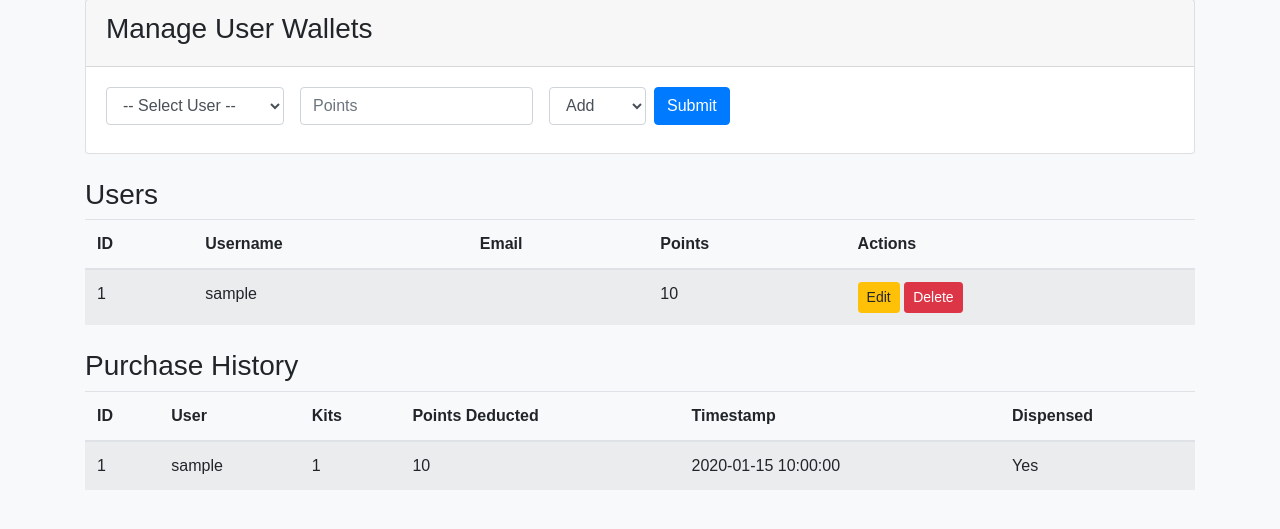
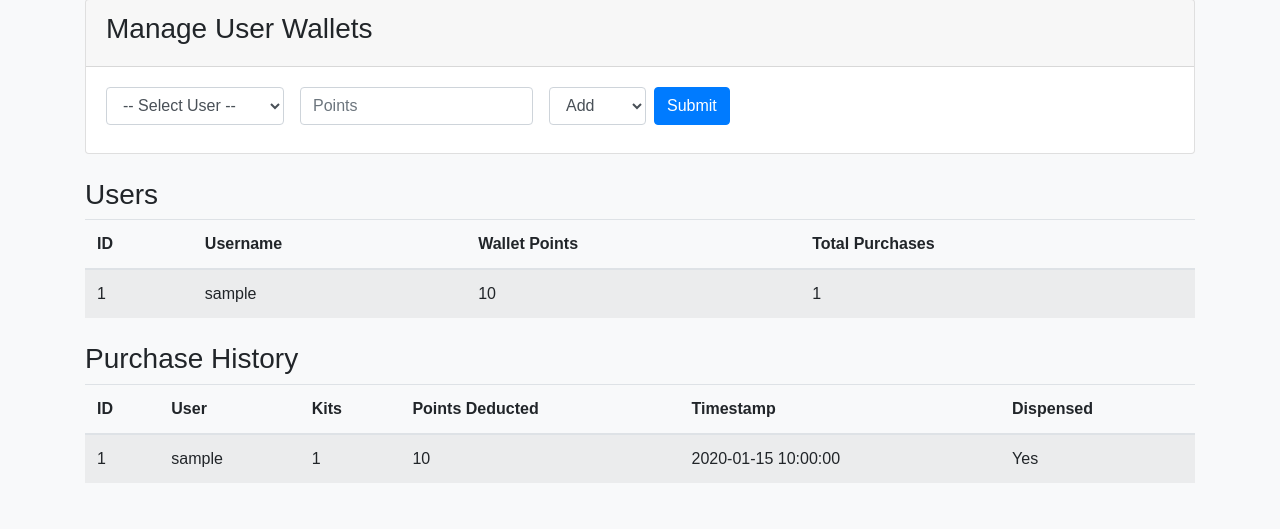
Before and after one commit to HarshalVanhere/vending_machine, a Flask app: page /admin in a window 1280 px wide. Shown: the part 145-674 px from the top of the page. Run offline with Flask 3, Linux system fonts and the light colour scheme; a user stored in the database is signed in; tables that the repository leaves empty hold one stand-in row (values such as "Sample post"); some libraries are stand-ins or nearby versions.

Commit message:
Fix admin dashboard template error

```diff
--- a/app/templates/admin_dashboard.html
+++ b/app/templates/admin_dashboard.html
@@ -44,9 +44,8 @@
     <tr>
       <th>ID</th>
       <th>Username</th>
-      <th>Email</th>
-      <th>Points</th>
-      <th>Actions</th>
+      <th>Wallet Points</th>
+      <th>Total Purchases</th>
     </tr>
   </thead>
   <tbody>
@@ -54,14 +53,8 @@
       <tr>
         <td>{{ user.id }}</td>
         <td>{{ user.username }}</td>
-        <td>{{ user.email }}</td>
         <td>{{ user.wallet_points }}</td>
-        <td>
-          <a href="{{ url_for('edit_user', user_id=user.id) }}" class="btn btn-sm btn-warning">Edit</a>
-          <form action="{{ url_for('delete_user', user_id=user.id) }}" method="POST" class="d-inline">
-            <button type="submit" class="btn btn-sm btn-danger" onclick="return confirm('Are you sure you want to delete this user?');">Delete</button>
-          </form>
-        </td>
+        <td>{{ user.transactions|length }}</td>
       </tr>
     {% endfor %}
   </tbody>
```
